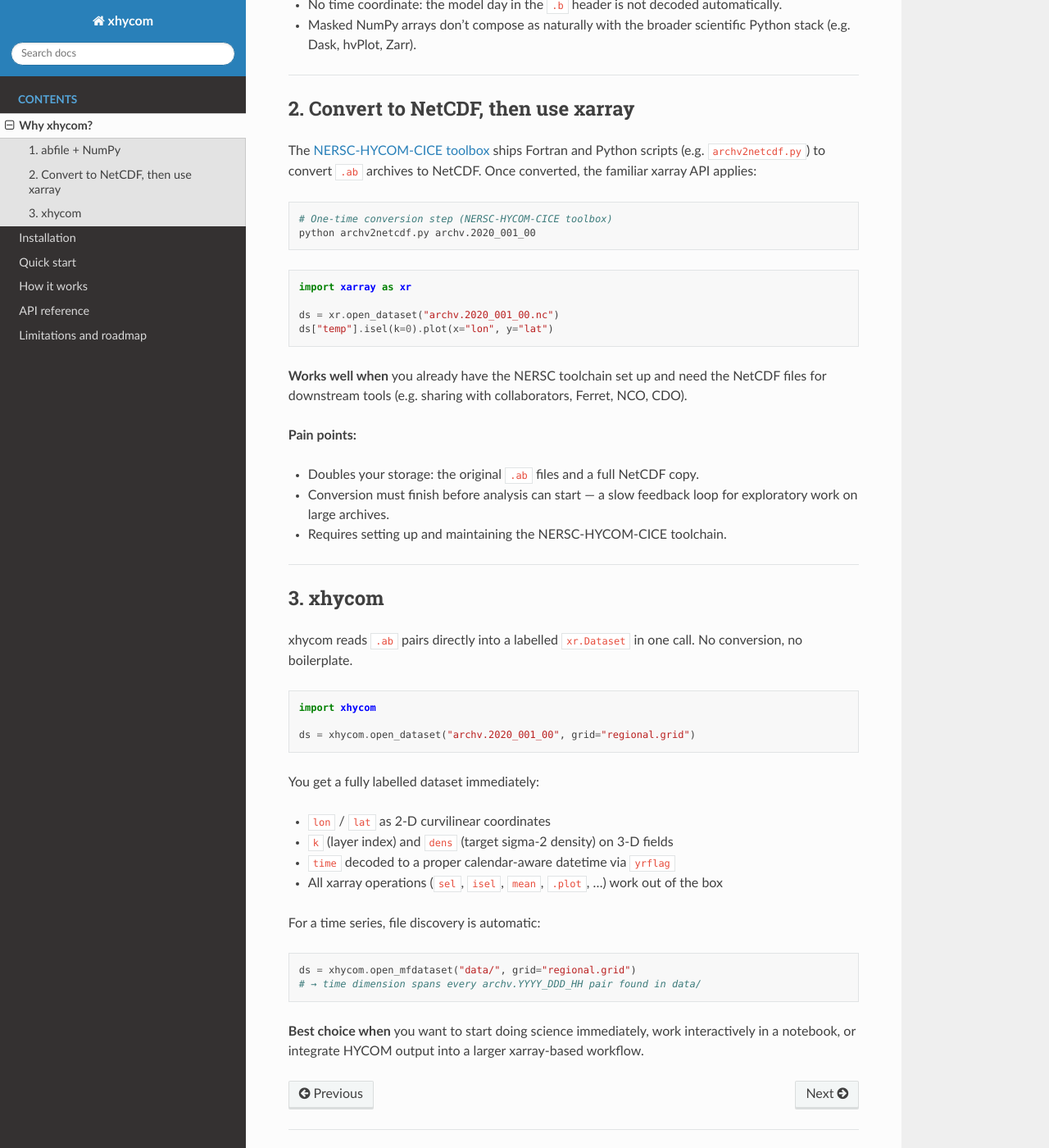
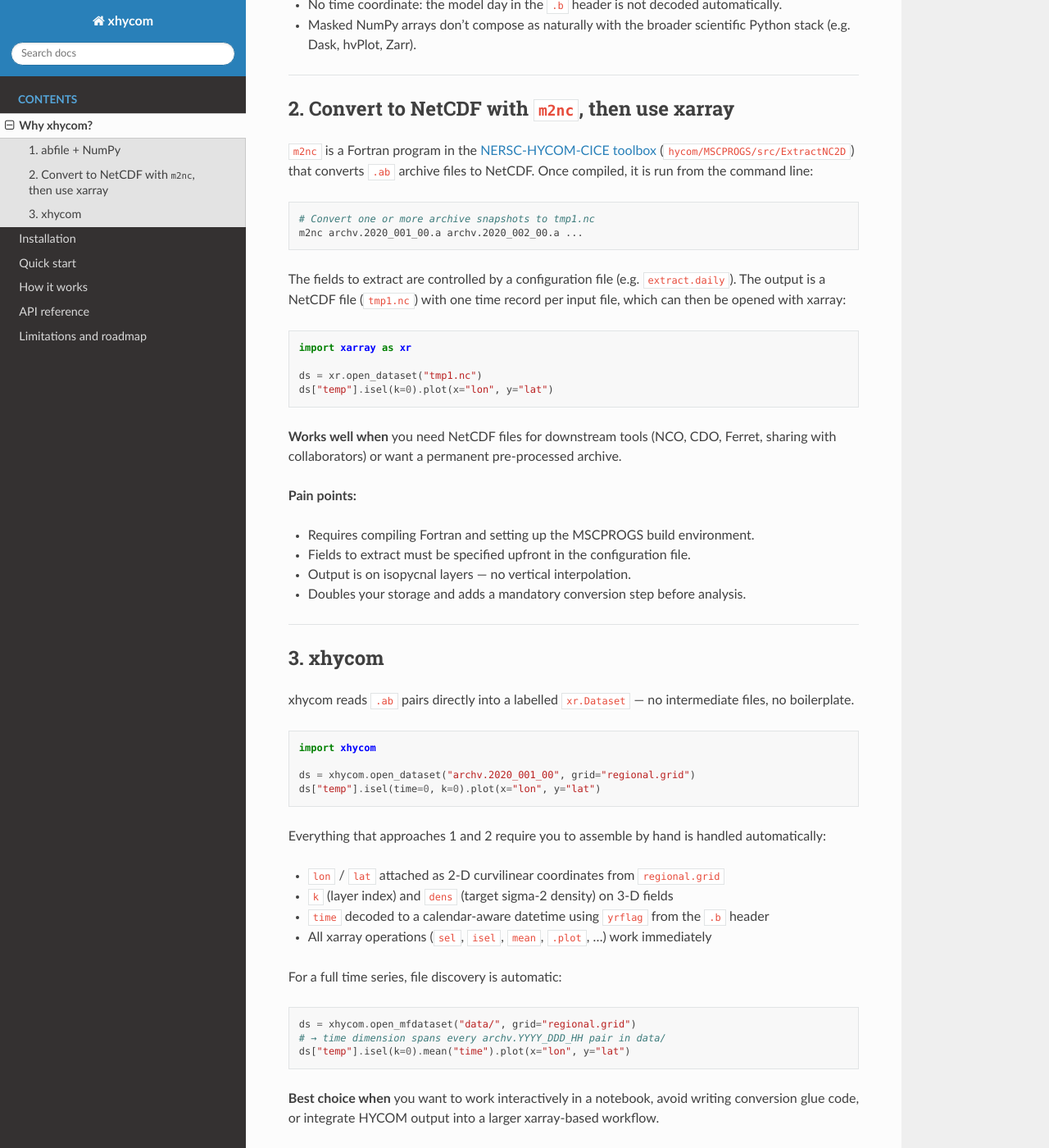
Before and after one commit to NoraLoose/xhycom, a Sphinx documentation site: the page built from docs/why-xhycom.md, in a window 1280 px wide and 1400 px high, scrolled down 947 px. Shown: the whole window at 82% size. Built offline with Sphinx 7.4.7 and the Read the Docs theme 3.1.0, drawn with Linux system fonts in a browser that asks for light colours.

Commit message:
More docs

````diff
--- a/docs/why-xhycom.md
+++ b/docs/why-xhycom.md
@@ -45,58 +45,64 @@ dependency.
 
 ---
 
-## 2. Convert to NetCDF, then use xarray
+## 2. Convert to NetCDF with `m2nc`, then use xarray
 
-The [NERSC-HYCOM-CICE toolbox](https://github.com/nansencenter/NERSC-HYCOM-CICE)
-ships Fortran and Python scripts (e.g. `archv2netcdf.py`) to convert `.ab`
-archives to NetCDF.  Once converted, the familiar xarray API applies:
+`m2nc` is a Fortran program in the
+[NERSC-HYCOM-CICE toolbox](https://github.com/nansencenter/NERSC-HYCOM-CICE)
+(`hycom/MSCPROGS/src/ExtractNC2D`) that converts `.ab` archive files to NetCDF.
+Once compiled, it is run from the command line:
 
 ```bash
-# One-time conversion step (NERSC-HYCOM-CICE toolbox)
-python archv2netcdf.py archv.2020_001_00
+# Convert one or more archive snapshots to tmp1.nc
+m2nc archv.2020_001_00.a archv.2020_002_00.a ...
 ```
+
+The fields to extract are controlled by a configuration file (e.g.
+`extract.daily`).  The output is a NetCDF file (`tmp1.nc`) with one time
+record per input file, which can then be opened with xarray:
 
 ```python
 import xarray as xr
 
-ds = xr.open_dataset("archv.2020_001_00.nc")
+ds = xr.open_dataset("tmp1.nc")
 ds["temp"].isel(k=0).plot(x="lon", y="lat")
 ```
 
-**Works well when** you already have the NERSC toolchain set up and need the
-NetCDF files for downstream tools (e.g. sharing with collaborators, Ferret,
-NCO, CDO).
+**Works well when** you need NetCDF files for downstream tools (NCO, CDO,
+Ferret, sharing with collaborators) or want a permanent pre-processed archive.
 
 **Pain points:**
-- Doubles your storage: the original `.ab` files and a full NetCDF copy.
-- Conversion must finish before analysis can start — a slow feedback loop
-  for exploratory work on large archives.
-- Requires setting up and maintaining the NERSC-HYCOM-CICE toolchain.
+- Requires compiling Fortran and setting up the MSCPROGS build environment.
+- Fields to extract must be specified upfront in the configuration file.
+- Output is on isopycnal layers — no vertical interpolation.
+- Doubles your storage and adds a mandatory conversion step before analysis.
 
 ---
 
 ## 3. xhycom
 
-xhycom reads `.ab` pairs directly into a labelled `xr.Dataset` in one call.  No conversion, no boilerplate.
+xhycom reads `.ab` pairs directly into a labelled `xr.Dataset` — no intermediate files, no boilerplate.
 
 ```python
 import xhycom
 
 ds = xhycom.open_dataset("archv.2020_001_00", grid="regional.grid")
+ds["temp"].isel(time=0, k=0).plot(x="lon", y="lat")
 ```
 
-You get a fully labelled dataset immediately:
+Everything that approaches 1 and 2 require you to assemble by hand is handled automatically:
 
-- `lon` / `lat` as 2-D curvilinear coordinates
+- `lon` / `lat` attached as 2-D curvilinear coordinates from `regional.grid`
 - `k` (layer index) and `dens` (target sigma-2 density) on 3-D fields
-- `time` decoded to a proper calendar-aware datetime via `yrflag`
-- All xarray operations (`sel`, `isel`, `mean`, `.plot`, …) work out of the box
+- `time` decoded to a calendar-aware datetime using `yrflag` from the `.b` header
+- All xarray operations (`sel`, `isel`, `mean`, `.plot`, …) work immediately
 
-For a time series, file discovery is automatic:
+For a full time series, file discovery is automatic:
 
 ```python
 ds = xhycom.open_mfdataset("data/", grid="regional.grid")
-# → time dimension spans every archv.YYYY_DDD_HH pair found in data/
+# → time dimension spans every archv.YYYY_DDD_HH pair in data/
+ds["temp"].isel(k=0).mean("time").plot(x="lon", y="lat")
 ```
 
-**Best choice when** you want to start doing science immediately, work interactively in a notebook, or integrate HYCOM output into a larger xarray-based workflow.
+**Best choice when** you want to work interactively in a notebook, avoid writing conversion glue code, or integrate HYCOM output into a larger xarray-based workflow.
````
Also changed, not shown: docs/api.md (+0 -2 lines), docs/quickstart.md (+9 -3 lines).
